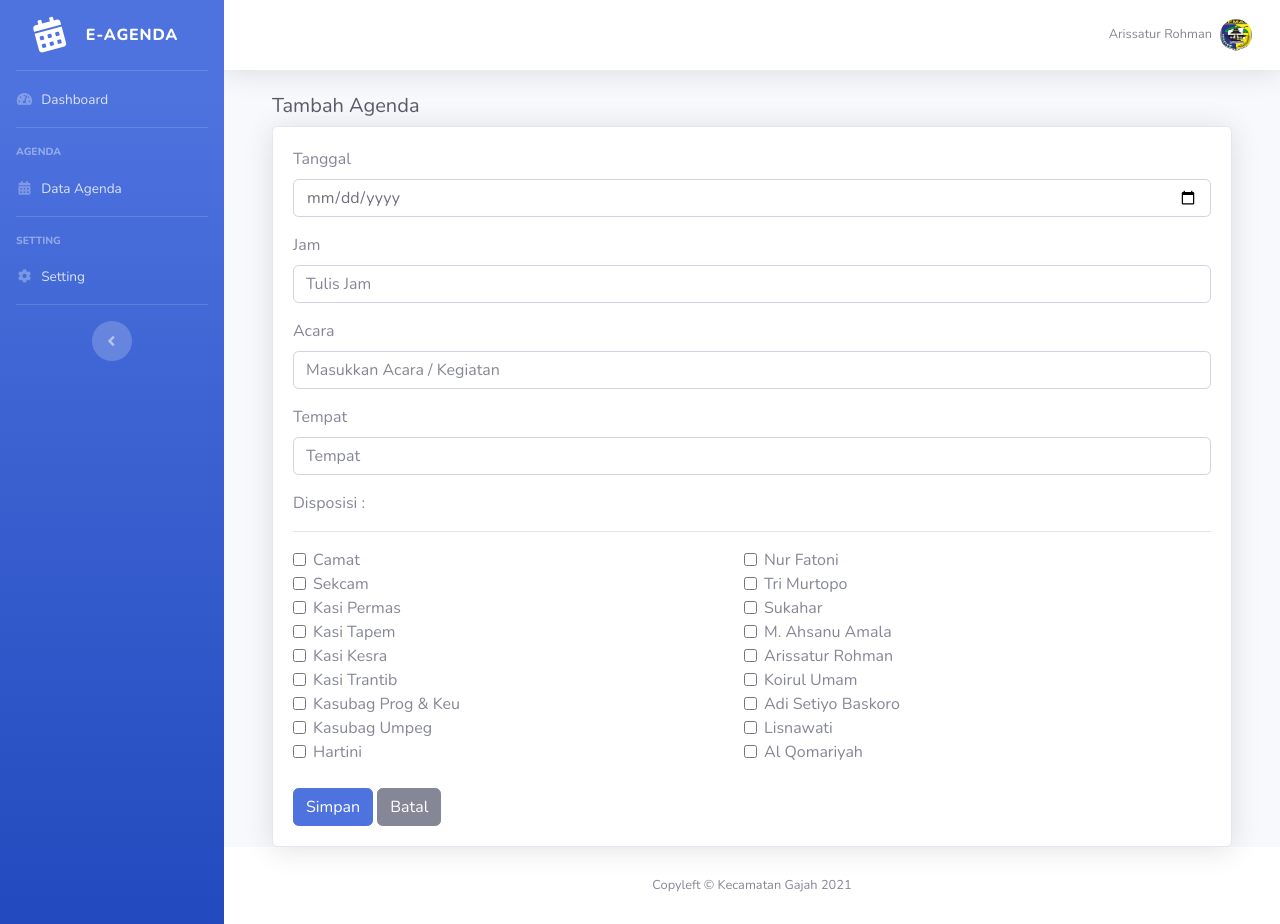
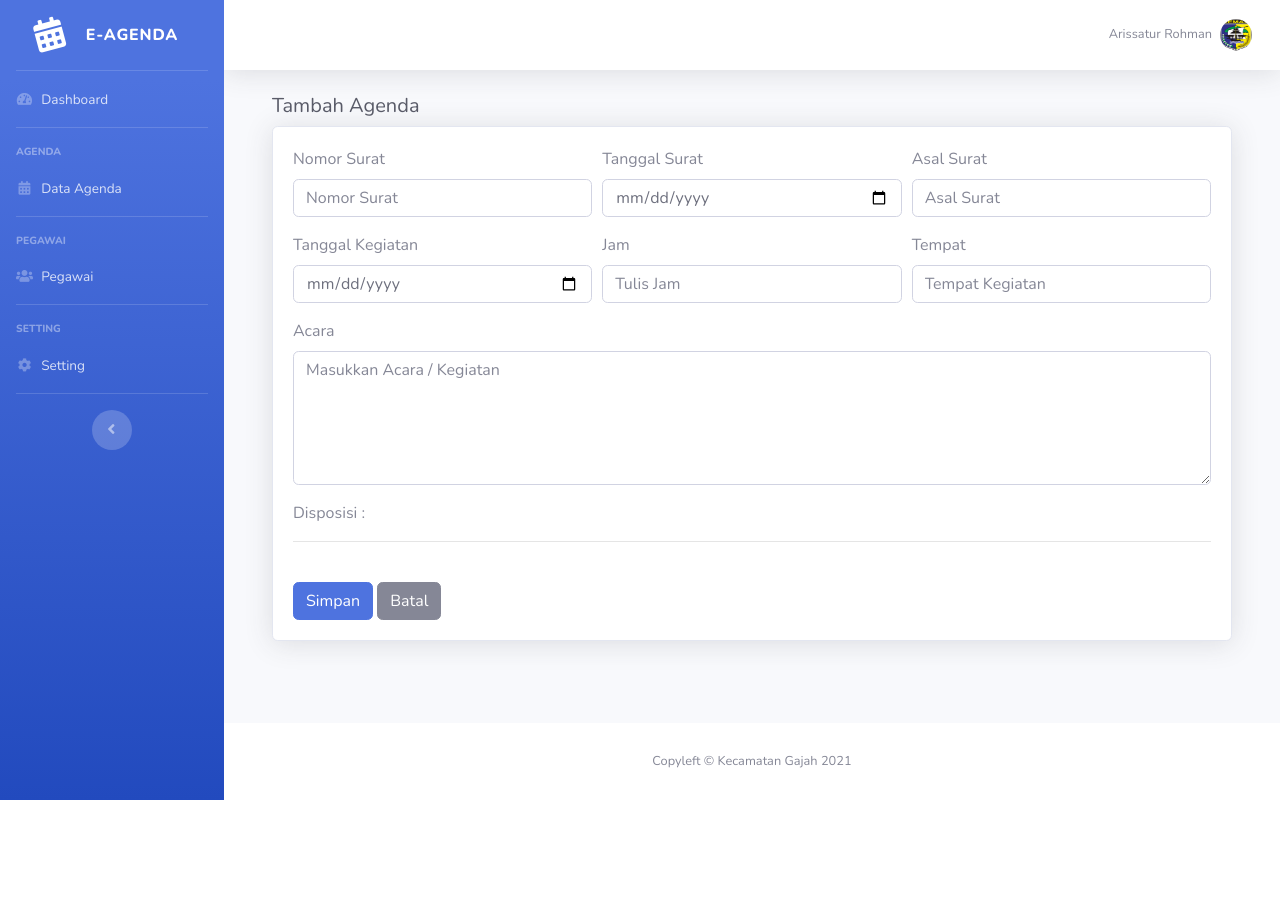
Before and after one commit to arissaturrohman/agenda, a PHP site: page /admin/index.php?page=agenda&aksi=tambah in a window 1280 px wide. After the commit the page ends 800 px from the top, so only its background shows below. Run offline with PHP 8.4, Linux system fonts and the light colour scheme; a user stored in the database is signed in; data comes from the database, SQL or seed files in the repository; data that the repository does not hold is empty.

Commit message:
update fitur tambah pada form disposisi

```diff
--- /dev/null
+++ b/admin/agenda/block.php
@@ -0,0 +1 @@
+goblook
--- a/admin/agenda/tambah.php
+++ b/admin/agenda/tambah.php
@@ -6,48 +6,79 @@
   <!-- DataTales Example -->
   <div class="card shadow">
     <div class="card-body">
-      <form method="POST" >
-        <div class="form-group">
-          <label >Tanggal</label>
+      <form method="POST">
+        <div class="form-row">
+          <div class="form-group col-md-4">
+            <label>Nomor Surat</label>
+            <input type="text" class="form-control" name="no_surat" placeholder="Nomor Surat">
+          </div>
+          <div class="form-group col-md-4">
+            <label>Tanggal Surat</label>
+            <input type="date" class="form-control" name="tanggal_surat">
+          </div>
+          <div class="form-group col-md-4">
+            <label>Asal Surat</label>
+            <input type="text" class="form-control" name="asal_surat" placeholder="Asal Surat">
+          </div>
+        </div>
+        <div class="form-row">
+          <div class="form-group col-md-4">
+            <label>Tanggal Kegiatan</label>
             <input type="date" class="form-control" name="tgl">
           </div>
-        <div class="form-group">
-          <label >Jam</label>
+          <div class="form-group col-md-4">
+            <label>Jam</label>
             <input class="form-control" name="jam" placeholder="Tulis Jam">
           </div>
-        <div class="form-group">
-          <label >Acara</label>
-          <input class="form-control" name="acara" placeholder="Masukkan Acara / Kegiatan">
+          <div class="form-group col-md-4">
+            <label>Tempat</label>
+            <input class="form-control" name="tempat" placeholder="Tempat Kegiatan">
+          </div>
         </div>
         <div class="form-group">
-          <label>Tempat</label>
-          <input class="form-control" name="tempat" placeholder="Tempat">
+          <label>Acara</label>
+          <textarea name="acara" class="form-control" rows="5" placeholder="Masukkan Acara / Kegiatan" required></textarea>
         </div>
-        <label>Disposisi :</label><hr class="mt-2">
+        <label>Disposisi :</label>
+        <hr class="mt-2">
         <div class="row">
           <div class="col-6">
             <div class="form-check">
-              <input type="checkbox" name="dispo[]" class="form-check-input" value="Camat">Camat <br>
-              <input type="checkbox" name="dispo[]" class="form-check-input" value="Sekcam">Sekcam <br>
-              <input type="checkbox" name="dispo[]" class="form-check-input" value="Kasi Permas">Kasi Permas <br>
-              <input type="checkbox" name="dispo[]" class="form-check-input" value="Kasi Tapem">Kasi Tapem <br>
-              <input type="checkbox" name="dispo[]" class="form-check-input" value="Kasi Kesra">Kasi Kesra <br>
-              <input type="checkbox" name="dispo[]" class="form-check-input" value="Kasi Trantib">Kasi Trantib <br>
-              <input type="checkbox" name="dispo[]" class="form-check-input" value="Kasubag Prog & Keu">Kasubag Prog & Keu <br>
-              <input type="checkbox" name="dispo[]" class="form-check-input" value="Kasubag Umpeg">Kasubag Umpeg <br>
-              <input type="checkbox" name="dispo[]" class="form-check-input" value="Hartini">Hartini <br>
+              <?php
+              $pegawai = $conn->query("SELECT * FROM tb_pegawai");
+              if (mysqli_num_rows($pegawai) > 0) {
+                $count = 2;
+                while ($dataPeg = $pegawai->fetch_assoc()) {
+                  $nama_pegawai = $dataPeg['nama_pegawai'];
+                  $count = $count + 1;
+                  if (($count % 2) == 1) {
+              ?>
+                    <label><input type="checkbox" name="dispo[]" class="form-check-input" value="<?= $nama_pegawai; ?>"> <?= $nama_pegawai; ?></label> <br>
+              <?php
+                  }
+                }
+              }
+              ?>
             </div>
           </div>
           <div class="col-6">
-            <input type="checkbox" name="dispo[]" class="form-check-input" value="Nur Fatoni">Nur Fatoni <br>
-            <input type="checkbox" name="dispo[]" class="form-check-input" value="Tri Murtopo">Tri Murtopo <br>
-            <input type="checkbox" name="dispo[]" class="form-check-input" value="Sukahar">Sukahar <br>
-            <input type="checkbox" name="dispo[]" class="form-check-input" value="M. Ahsanu Amala">M. Ahsanu Amala <br>
-            <input type="checkbox" name="dispo[]" class="form-check-input" value="Arissatur Rohman">Arissatur Rohman <br>
-            <input type="checkbox" name="dispo[]" class="form-check-input" value="Koirul Umam">Koirul Umam <br>
-            <input type="checkbox" name="dispo[]" class="form-check-input" value="Adi Setiyo Baskoro">Adi Setiyo Baskoro <br>
-            <input type="checkbox" name="dispo[]" class="form-check-input" value="Lisnawati">Lisnawati <br>
-            <input type="checkbox" name="dispo[]" class="form-check-input" value="Al Qomariyah">Al Qomariyah <br>
+            <div class="form-check">
+              <?php
+              $pegawai = $conn->query("SELECT * FROM tb_pegawai");
+              if (mysqli_num_rows($pegawai) > 0) {
+                $count = 2;
+                while ($dataPeg = $pegawai->fetch_assoc()) {
+                  $nama_pegawai = $dataPeg['nama_pegawai'];
+                  $count = $count + 1;
+                  if (($count % 2) == 0) {
+              ?>
+                    <label><input type="checkbox" name="dispo[]" class="form-check-input" value="<?= $nama_pegawai; ?>"> <?= $nama_pegawai; ?></label> <br>
+              <?php
+                  }
+                }
+              }
+              ?>
+            </div>
           </div>
         </div>
         <br>
@@ -66,23 +97,31 @@ $tgl = $_POST['tgl'];
 $jam = $_POST['jam'];
 $acara = $_POST['acara'];
 $tempat = $_POST['tempat'];
+$tanggal_surat = $_POST['tanggal_surat'];
+$asal_surat = $_POST['asal_surat'];
 $dispo = implode($_POST['dispo'], ', ');
+$no_surat = $_POST['no_surat'];
+$tahun = date("Y");
 
 $simpan = $_POST['simpan'];
 
 if ($simpan) {
-  $sql = $conn->query("INSERT into tb_agenda (tgl, jam, acara, tempat, dispo)
+  $sql = $conn->query("INSERT into tb_agenda (tgl, jam, acara, tempat, dispo, no_surat, asal_surat, tanggal_surat, tahun)
                       values('$tgl',
                               '$jam',
                               '$acara',
                               '$tempat',
-                              '$dispo'
+                              '$dispo',
+			      '$no_surat',
+			      '$asal_surat',
+			      '$tanggal_surat',
+			      '$tahun'
                             )");
   if ($sql) {
 ?>
     <script type="text/javascript">
       alert("Agenda berhasil ditambahkan..!");
-        window.location.href="?page=agenda";
+      window.location.href = "?page=agenda";
     </script>
 <?php
   }
--- a/admin/config.php
+++ b/admin/config.php
@@ -1,12 +1,8 @@
 <?php
 
 $host = "localhost";
-$user = "agendakec";
-$pass = "qwerty123";
-$dbname = "db_agendakec";
+$user = "root";
+$pass = "";
+$dbname = "db_agenda";
 
 $conn = mysqli_connect("$host","$user","$pass","$dbname");
-
-
-
- ?>
--- a/admin/index.php
+++ b/admin/index.php
@@ -1,13 +1,13 @@
 <?php
 session_start();
-if(!isset($_SESSION["login"])){
+if (!isset($_SESSION["login"])) {
   header("Location: login.php");
   exit;
 }
 
 include('../admin/config.php');
 include('tgl_indo.php');
-error_reporting(E_ALL ^(E_NOTICE | E_WARNING));
+error_reporting(E_ALL ^ (E_NOTICE | E_WARNING));
 
 ?>
 <!DOCTYPE html>
@@ -79,17 +79,17 @@ error_reporting(E_ALL ^(E_NOTICE | E_WARNING));
       </li>
 
       <!-- Divider -->
-      <!-- <hr class="sidebar-divider">
+      <hr class="sidebar-divider">
 
       <div class="sidebar-heading">
-        NEWS
+        Pegawai
       </div>
 
       <li class="nav-item">
         <a class="nav-link" href="?page=pegawai">
           <i class="fas fa-fw fa-users"></i>
           <span>Pegawai</span></a>
-      </li> -->
+      </li>
 
       <!-- Divider -->
       <hr class="sidebar-divider">
@@ -136,7 +136,7 @@ error_reporting(E_ALL ^(E_NOTICE | E_WARNING));
             <li class="nav-item dropdown no-arrow">
               <?php
               $sql = $conn->query("SELECT * FROM tb_user");
-              while ($data=$sql->fetch_assoc()){
+              while ($data = $sql->fetch_assoc()) {
 
               ?>
                 <a class="nav-link dropdown-toggle" href="#" id="userDropdown" role="button" data-toggle="dropdown" aria-haspopup="true" aria-expanded="false">
@@ -179,44 +179,34 @@ error_reporting(E_ALL ^(E_NOTICE | E_WARNING));
           if ($page == "agenda") {
             if ($aksi == "") {
               include "../admin/agenda/agenda.php";
-              }elseif ($aksi== "tambah") {
+            } elseif ($aksi == "tambah") {
               include "../admin/agenda/tambah.php";
-              }
-              elseif ($aksi== "edit") {
+            } elseif ($aksi == "edit") {
               include "../admin/agenda/edit.php";
-              }
-              elseif ($aksi== "hapus") {
+            } elseif ($aksi == "hapus") {
               include "../admin/agenda/hapus.php";
             }
-            }
-            elseif ($page == "pegawai") {
+          } elseif ($page == "pegawai") {
             if ($aksi == "") {
               include "../admin/pegawai/pegawai.php";
-              }
-              elseif ($aksi== "tambah") {
+            } elseif ($aksi == "tambah") {
               include "../admin/pegawai/tambah.php";
-              }
-              elseif ($aksi== "edit") {
+            } elseif ($aksi == "edit") {
               include "../admin/pegawai/edit.php";
-              }
-              elseif ($aksi== "hapus") {
+            } elseif ($aksi == "hapus") {
               include "../admin/pegawai/hapus.php";
             }
-            }
-            elseif ($page == "setting") {
+          } elseif ($page == "setting") {
             if ($aksi == "") {
               include "../admin/setting/setting.php";
-              }
-              elseif ($aksi== "edit") {
+            } elseif ($aksi == "edit") {
               include "../admin/setting/s_edit.php";
             }
-            }
-            elseif ($page == "instansi") {
+          } elseif ($page == "instansi") {
             if ($aksi == "") {
               include "../admin/setting/profil.php";
             }
-            }
-              elseif ($page == "") {
+          } elseif ($page == "") {
             include "../admin/dashboard.php";
           }
           ?>
@@ -232,7 +222,7 @@ error_reporting(E_ALL ^(E_NOTICE | E_WARNING));
       <?php
 
       $sql = $conn->query("SELECT * FROM tb_user");
-      while ($data=$sql->fetch_assoc()){
+      while ($data = $sql->fetch_assoc()) {
 
 
       ?>
@@ -296,7 +286,7 @@ error_reporting(E_ALL ^(E_NOTICE | E_WARNING));
 
           <?php
           $sql = $conn->query("SELECT * FROM tb_user");
-          while ($data=$sql->fetch_assoc()){
+          while ($data = $sql->fetch_assoc()) {
 
           ?>
             <div class="container">
@@ -340,9 +330,9 @@ error_reporting(E_ALL ^(E_NOTICE | E_WARNING));
   <script src="../assets/vendor/datatables/jquery.dataTables.min.js"></script>
   <script src="../assets/vendor/datatables/dataTables.bootstrap4.min.js"></script>
   <script>
-  $(document).ready( function () {
+    $(document).ready(function() {
       $('#myTable').dataTable();
-} );
+    });
   </script>
 
 
```
Also changed, not shown: admin/agenda/edit.php (+89 -33 lines), config.php (+3 -7 lines). Lines whose indentation alone changed are shown as unchanged.
